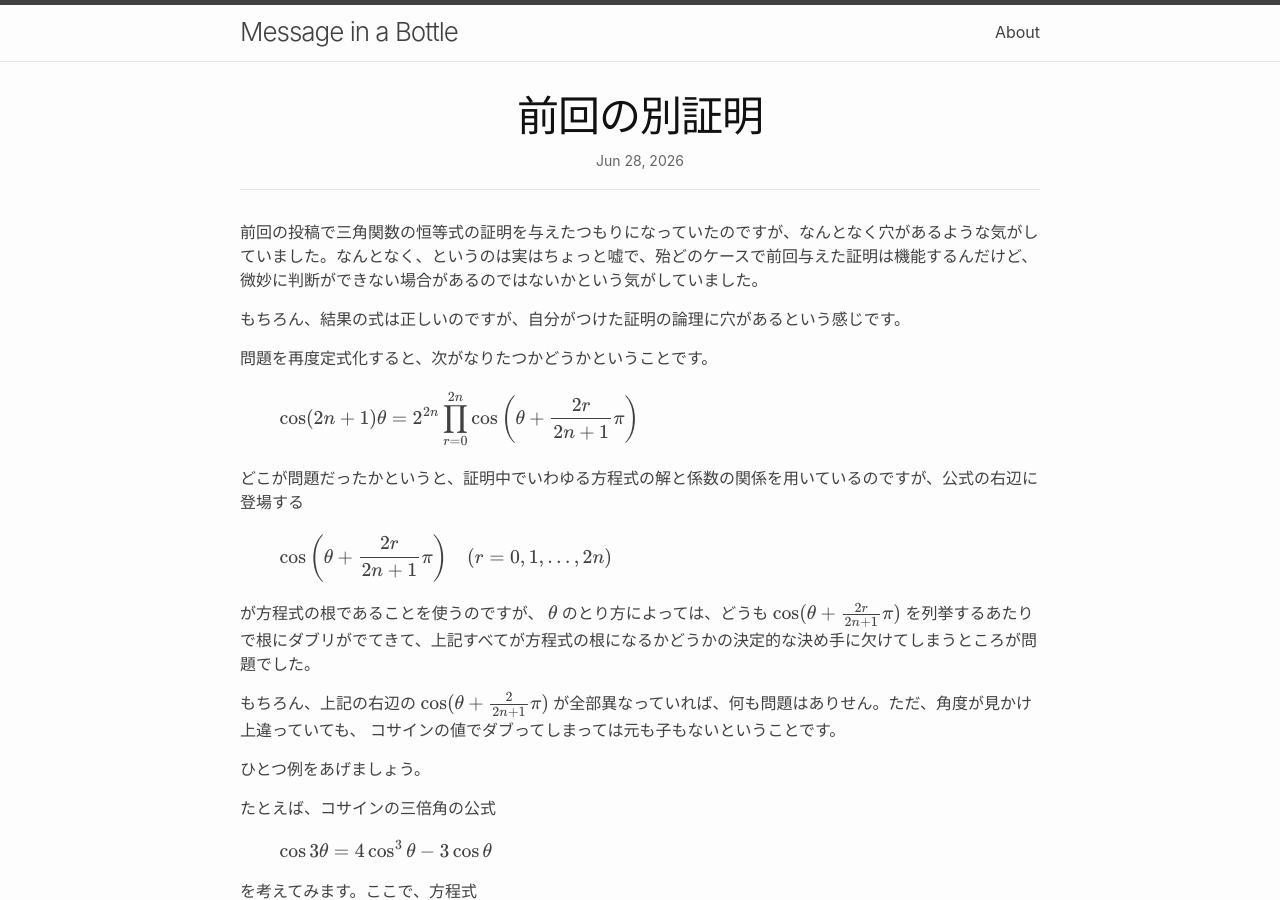
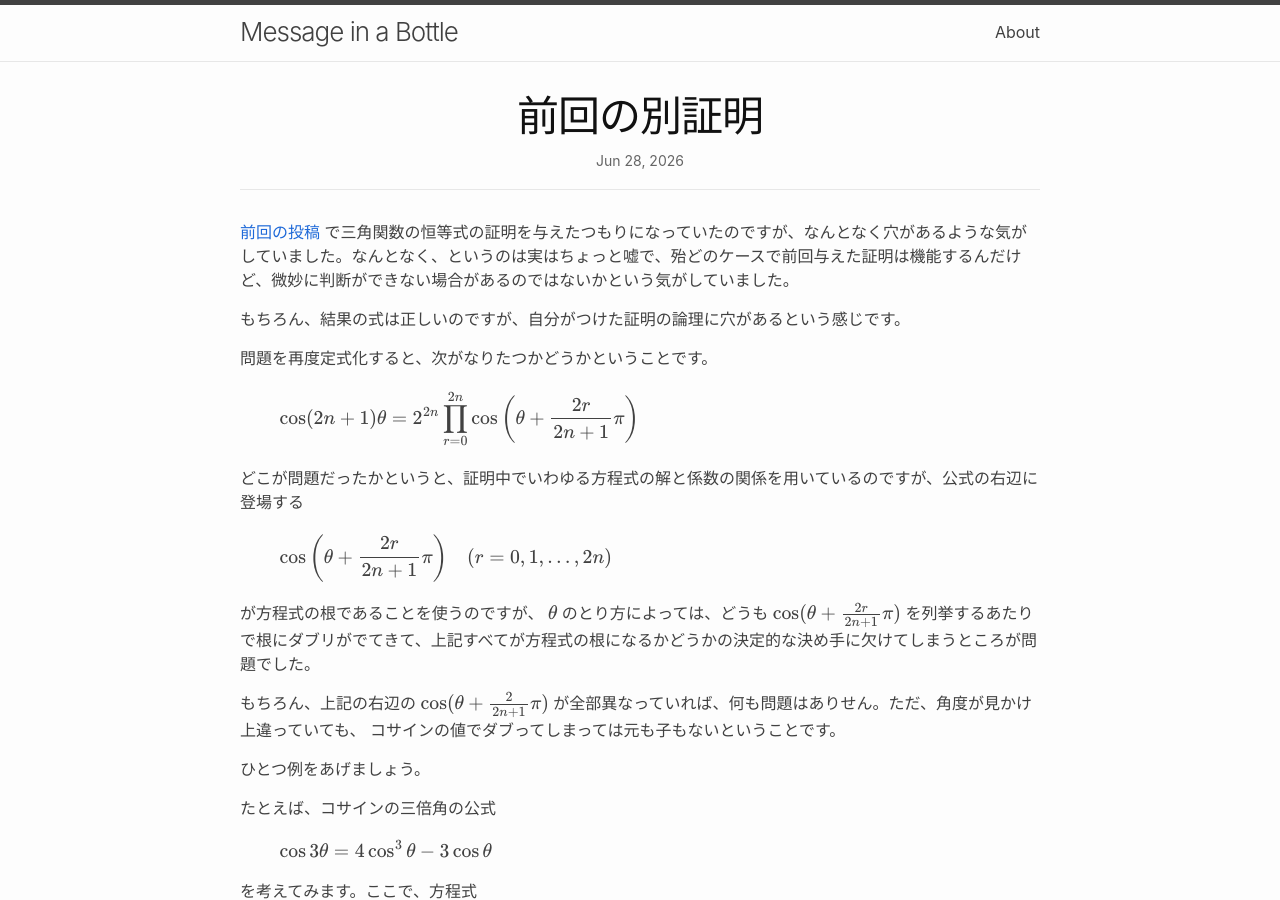
Before and after one commit to eiu2/eiu2.github.com, a Jekyll site: the page built from _posts/2026-06-28-YAATT.md, in a window 1280 px wide and 900 px high. Built offline with Jekyll 4.4.1, drawn with Linux system fonts in a browser that asks for light colours; nearby versions of some CDN libraries; formulas are drawn with MathJax 3; part of the change alters nothing that is shown.

```diff
--- a/_posts/2026-06-28-YAATT.md
+++ b/_posts/2026-06-28-YAATT.md
@@ -3,7 +3,8 @@ layout: post
 title: 前回の別証明
 ---
 
-前回の投稿で三角関数の恒等式の証明を与えたつもりになっていたのですが、なんとなく穴があるような気がしていました。なんとなく、というのは実はちょっと嘘で、殆どのケースで前回与えた証明は機能するんだけど、微妙に判断ができない場合があるのではないかという気がしていました。
+[前回の投稿](https://eiu2.github.io/2026/06/23/YATT.html)
+で三角関数の恒等式の証明を与えたつもりになっていたのですが、なんとなく穴があるような気がしていました。なんとなく、というのは実はちょっと嘘で、殆どのケースで前回与えた証明は機能するんだけど、微妙に判断ができない場合があるのではないかという気がしていました。
 
 もちろん、結果の式は正しいのですが、自分がつけた証明の論理に穴があるという感じです。
 
```
